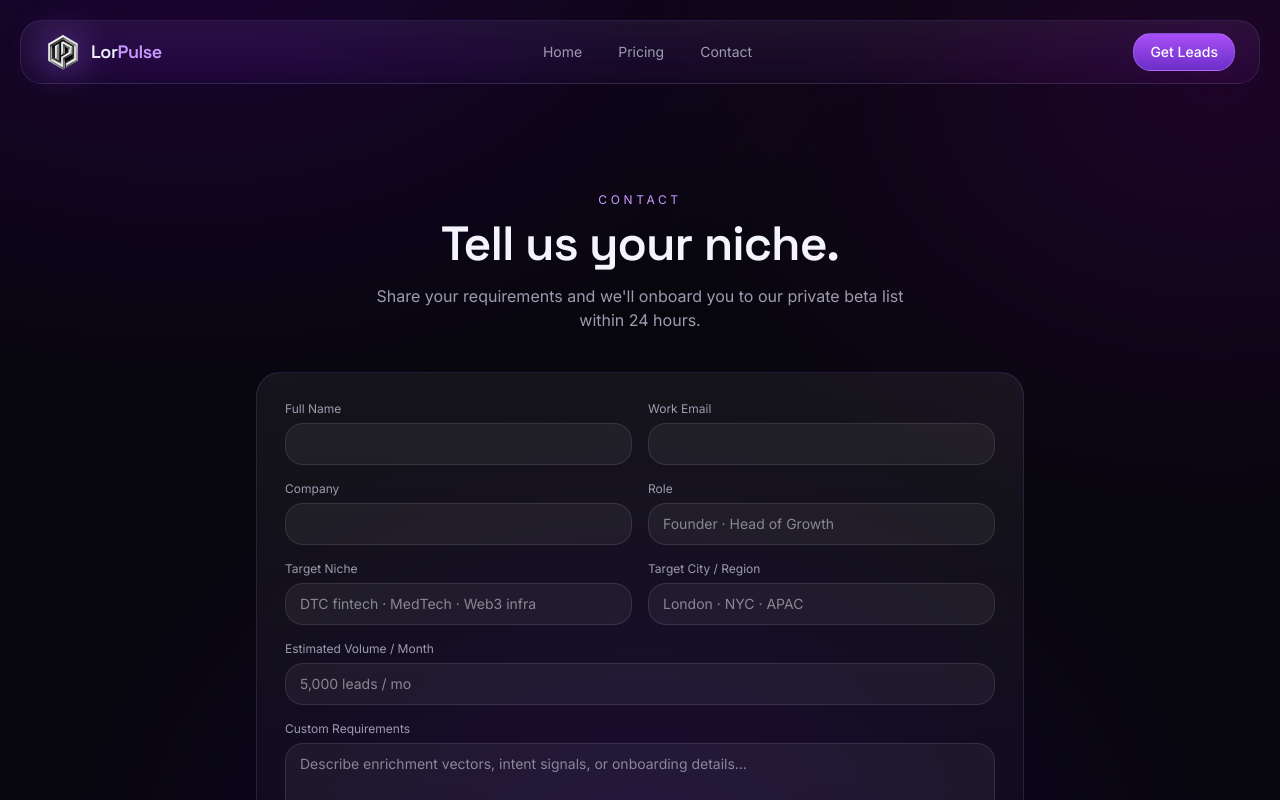
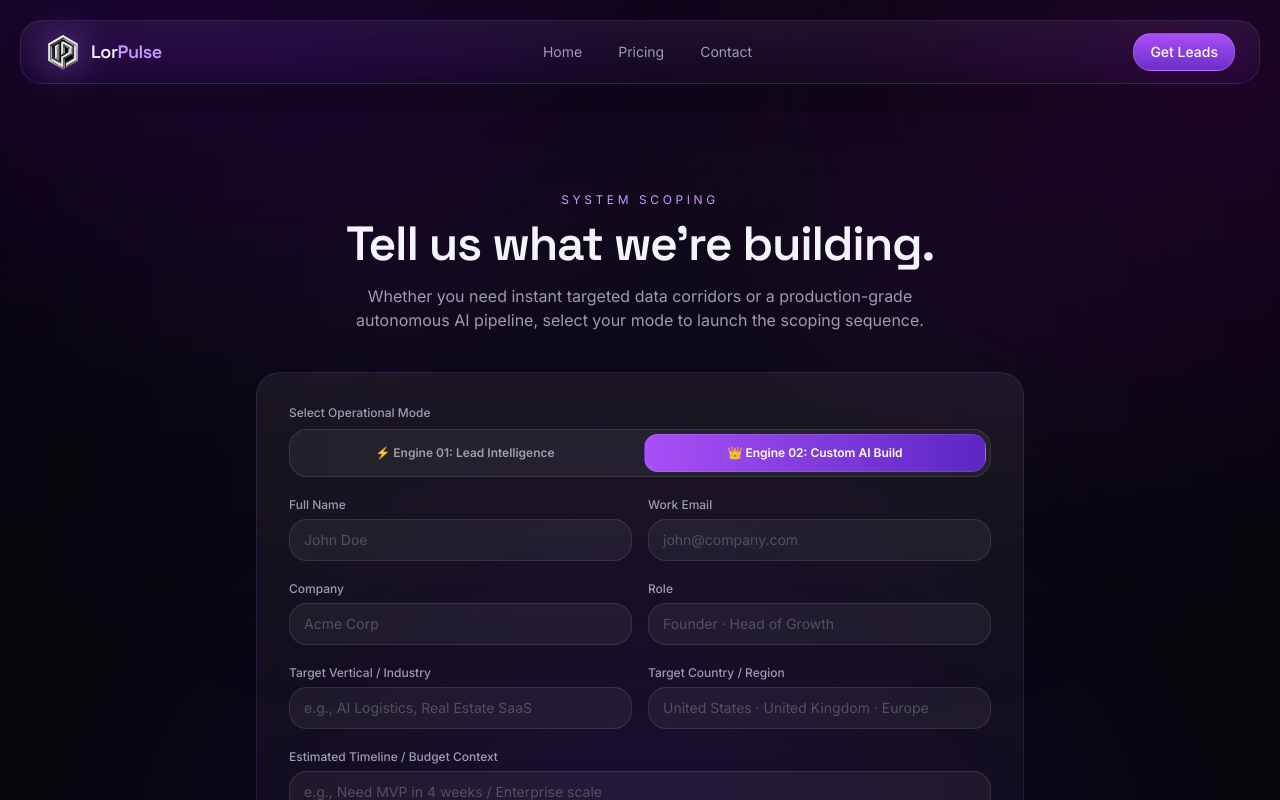
Before and after one commit to yadsashel/LorPulse, a React (Vite) app: page /contact in a window 1280 px wide. Shown: the top 800 px of the page. Built offline with nearby package versions, Linux system fonts and the light colour scheme; no server answers.

Commit message:
update contact page

```diff
--- a/src/pages/Contact.tsx
+++ b/src/pages/Contact.tsx
@@ -4,44 +4,120 @@ import { useState } from "react";
 
 export default function Contact() {
   const [sent, setSent] = useState(false);
+  const [selectedPlan, setSelectedPlan] = useState<"leads" | "custom">("custom");
+
   return (
     <SiteShell>
-      <section className="px-5 py-20">
-        <div className="mx-auto max-w-3xl">
+      <section className="px-5 py-20 relative overflow-hidden">
+        {/* 🌌 Atmospheric Glow */}
+        <div className="absolute top-0 left-1/2 -translate-x-1/2 w-full max-w-4xl h-[400px] bg-purple-500/5 blur-[120px] pointer-events-none z-0" />
+
+        <div className="mx-auto max-w-3xl relative z-10">
           <Reveal>
-            <p className="text-xs uppercase tracking-[0.3em] text-[oklch(0.78_0.18_300)] text-center">Contact</p>
-            <h1 className="mt-3 font-display text-5xl font-semibold text-center">Tell us your niche.</h1>
-            <p className="mt-4 text-center text-muted-foreground max-w-xl mx-auto">
-              Share your requirements and we'll onboard you to our private beta list within 24 hours.
+            <p className="text-xs uppercase tracking-[0.3em] text-[oklch(0.78_0.18_300)] text-center">System Scoping</p>
+            <h1 className="mt-3 font-display text-4xl sm:text-5xl font-semibold text-center tracking-tight">
+              Tell us what we're building.
+            </h1>
+            <p className="mt-4 text-center text-muted-foreground max-w-xl mx-auto text-sm sm:text-base">
+              Whether you need instant targeted data corridors or a production-grade autonomous AI pipeline, select your mode to launch the scoping sequence.
             </p>
           </Reveal>
+
           <Reveal delay={120}>
-            <div className="mt-10 glass-strong halo rounded-3xl p-7">
+            <div className="mt-10 glass-strong halo rounded-3xl p-6 sm:p-8 border-white/5">
               {!sent ? (
-                <form className="grid gap-4" onSubmit={(e) => { e.preventDefault(); setSent(true); }}>
+                <form className="grid gap-5" onSubmit={(e) => { e.preventDefault(); setSent(true); }}>
+
+                  {/* 🎛️ Interactive Plan Selector */}
+                  <div className="grid gap-2">
+                    <span className="text-xs text-muted-foreground font-medium">Select Operational Mode</span>
+                    <div className="grid grid-cols-2 gap-2 bg-white/5 border border-white/10 p-1 rounded-xl">
+                      <button
+                        type="button"
+                        onClick={() => setSelectedPlan("leads")}
+                        className={`py-2.5 text-xs font-semibold rounded-lg transition-all ${
+                          selectedPlan === "leads"
+                            ? "bg-white/10 text-white shadow-sm"
+                            : "text-zinc-400 hover:text-white"
+                        }`}
+                      >
+                        ⚡ Engine 01: Lead Intelligence
+                      </button>
+                      <button
+                        type="button"
+                        onClick={() => setSelectedPlan("custom")}
+                        className={`py-2.5 text-xs font-semibold rounded-lg transition-all ${
+                          selectedPlan === "custom"
+                            ? "bg-gradient-to-r from-[oklch(0.62_0.24_305)] to-[oklch(0.45_0.22_290)] text-white font-bold border border-white/10"
+                            : "text-zinc-400 hover:text-white"
+                        }`}
+                      >
+                        👑 Engine 02: Custom AI Build
+                      </button>
+                    </div>
+                  </div>
+
+                  {/* 👤 Identity Information */}
                   <div className="grid sm:grid-cols-2 gap-4">
-                    <Input label="Full Name" name="name" required />
-                    <Input label="Work Email" name="email" type="email" required />
+                    <Input label="Full Name" name="name" required placeholder="John Doe" />
+                    <Input label="Work Email" name="email" type="email" required placeholder="john@company.com" />
                   </div>
+
                   <div className="grid sm:grid-cols-2 gap-4">
-                    <Input label="Company" name="company" required />
+                    <Input label="Company" name="company" required placeholder="Acme Corp" />
                     <Input label="Role" name="role" placeholder="Founder · Head of Growth" />
                   </div>
+
+                  {/* 🎯 Dynamic Fields based on Selection */}
                   <div className="grid sm:grid-cols-2 gap-4">
-                    <Input label="Target Niche" name="niche" required placeholder="DTC fintech · MedTech · Web3 infra" />
-                    <Input label="Target City / Region" name="city" required placeholder="London · NYC · APAC" />
+                    <Input
+                      label={selectedPlan === "custom" ? "Target Vertical / Industry" : "Target Niche"}
+                      name="niche"
+                      required
+                      placeholder={selectedPlan === "custom" ? "e.g., AI Logistics, Real Estate SaaS" : "DTC fintech · MedTech · Web3 infra"}
+                    />
+                    <Input
+                      label="Target Country / Region"
+                      name="country"
+                      required
+                      placeholder="United States · United Kingdom · Europe"
+                    />
                   </div>
-                  <Input label="Estimated Volume / Month" name="volume" placeholder="5,000 leads / mo" />
-                  <Textarea label="Custom Requirements" name="notes" placeholder="Describe enrichment vectors, intent signals, or onboarding details…" />
-                  <button type="submit" className="halo-btn rounded-xl py-3 text-sm font-semibold bg-gradient-to-b from-[oklch(0.62_0.24_305)] to-[oklch(0.45_0.22_290)] border border-white/15">
-                    Request Beta Access
+
+                  {selectedPlan === "leads" ? (
+                    <Input label="Estimated Volume / Month" name="volume" placeholder="5,000 leads / mo" />
+                  ) : (
+                    <Input label="Estimated Timeline / Budget Context" name="budget" placeholder="e.g., Need MVP in 4 weeks / Enterprise scale" />
+                  )}
+
+                  {/* 📝 Contextual Requirements Textarea */}
+                  <Textarea
+                    label={selectedPlan === "custom" ? "System Specifications & Logic" : "Custom Requirements"}
+                    name="notes"
+                    placeholder={
+                      selectedPlan === "custom"
+                        ? "Describe the autonomous agents, multi-step scraping workflows, dashboards, internal tools, or custom software architecture you need built from scratch..."
+                        : "Describe enrichment vectors, intent signals, specific industry criteria, or formatting details needed for your dataset corridor..."
+                    }
+                  />
+
+                  {/* 🚀 Submit Button */}
+                  <button
+                    type="submit"
+                    className="mt-2 halo-btn rounded-xl py-3.5 text-sm font-semibold bg-gradient-to-b from-[oklch(0.62_0.24_305)] to-[oklch(0.45_0.22_290)] border border-white/15 hover:opacity-95 transition-opacity"
+                  >
+                    {selectedPlan === "custom" ? "Initialize Custom Build Scoping" : "Request Pipeline Access"}
                   </button>
                 </form>
               ) : (
-                <div className="text-center py-8">
-                  <div className="mx-auto h-14 w-14 rounded-2xl glass-strong grid place-items-center text-2xl text-glow">✓</div>
-                  <h3 className="mt-4 text-xl font-display">Request received.</h3>
-                  <p className="text-sm text-muted-foreground mt-2">A pipeline strategist will reach out shortly.</p>
+                <div className="text-center py-12">
+                  <div className="mx-auto h-14 w-14 rounded-2xl bg-gradient-to-b from-[oklch(0.62_0.24_305)] to-[oklch(0.45_0.22_290)] grid place-items-center text-2xl text-glow text-white shadow-lg shadow-purple-500/20">✓</div>
+                  <h3 className="mt-5 text-xl font-display font-semibold">Transmission Successful.</h3>
+                  <p className="text-sm text-muted-foreground mt-2 max-w-xs mx-auto">
+                    {selectedPlan === "custom"
+                      ? "Our lead system architect will review your technical specifications and reach out via email within 24 hours."
+                      : "A data pipeline strategist is verifying your parameters and will onboard you to the beta shortly."}
+                  </p>
                 </div>
               )}
             </div>
@@ -54,17 +130,18 @@ export default function Contact() {
 
 function Input({ label, ...props }: { label: string } & React.InputHTMLAttributes<HTMLInputElement>) {
   return (
-    <label className="grid gap-1.5">
-      <span className="text-xs text-muted-foreground">{label}</span>
-      <input {...props} className="halo rounded-xl bg-white/5 border border-white/10 px-3.5 py-2.5 text-sm outline-none focus:bg-white/[0.07]" />
+    <label className="grid gap-1.5 text-left">
+      <span className="text-xs text-muted-foreground font-medium">{label}</span>
+      <input {...props} className="halo rounded-xl bg-white/5 border border-white/10 px-3.5 py-2.5 text-sm outline-none focus:bg-white/[0.08] focus:border-purple-500/30 transition-all placeholder:text-zinc-600 text-white" />
     </label>
   );
 }
+
 function Textarea({ label, ...props }: { label: string } & React.TextareaHTMLAttributes<HTMLTextAreaElement>) {
   return (
-    <label className="grid gap-1.5">
-      <span className="text-xs text-muted-foreground">{label}</span>
-      <textarea rows={4} {...props} className="halo rounded-xl bg-white/5 border border-white/10 px-3.5 py-2.5 text-sm outline-none focus:bg-white/[0.07] resize-none" />
+    <label className="grid gap-1.5 text-left">
+      <span className="text-xs text-muted-foreground font-medium">{label}</span>
+      <textarea rows={4} {...props} className="halo rounded-xl bg-white/5 border border-white/10 px-3.5 py-2.5 text-sm outline-none focus:bg-white/[0.08] focus:border-purple-500/30 transition-all resize-none placeholder:text-zinc-600 text-white" />
     </label>
   );
 }
```
